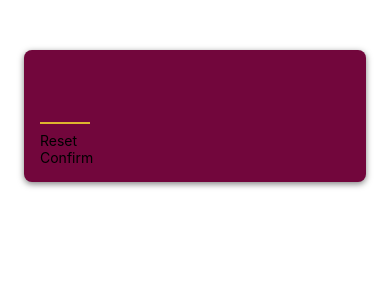
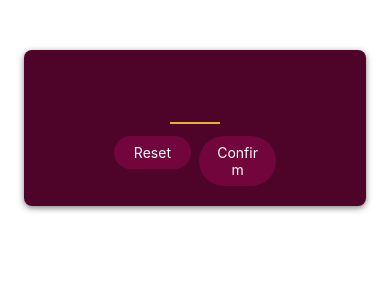
Before and after one commit to NikolayDimov/Guess_The_Num, a React Native app: screen / in a window 390 px wide. Shown: the top 300 px of the page. Built offline with nearby package versions, Linux system fonts and the light colour scheme.

Commit message:
PrimaryButton styles

```diff
--- a/components/PrimaryButton.js
+++ b/components/PrimaryButton.js
@@ -1,11 +1,45 @@
-import { View, Text } from 'react-native';
+import { View, Text, Pressable, StyleSheet } from 'react-native';
 
 function PrimaryButton({ children }) {
+    function pressHandler() {
+        console.log('Pressed');
+    }
+
     return (
-        <View>
-            <Text>{children}</Text>
+        <View style={style.buttonOuterContainer}>
+            <Pressable
+                style={({ pressed }) =>
+                    pressed
+                        ? [style.buttonInnerContainer, style.pressed]
+                        : style.buttonInnerContainer
+                }
+                onPress={pressHandler}
+                android_ripple={{ color: "#640233" }}>
+                <Text style={style.buttonText}>{children}</Text>
+            </Pressable>
         </View>
     );
 }
 
 export default PrimaryButton;
+
+const style = StyleSheet.create({
+    buttonOuterContainer: {
+        borderRadius: 28,
+        margin: 4,
+        overflow: 'hidden'
+    },
+    buttonInnerContainer: {
+        backgroundColor: '#72063c',
+        paddingVertical: 8,
+        paddingHorizontal: 16,
+        elevation: 2
+    },
+    buttonText: {
+        color: 'white',
+        textAlign: 'center'
+    },
+    pressed: {
+        opacity: 0.75
+    }
+});
--- a/screens/StartGameScreen.js
+++ b/screens/StartGameScreen.js
@@ -12,8 +12,14 @@
                 autoCapitalize="none"
                 autoCorrect={false}
             />
-            <PrimaryButton>Reset</PrimaryButton>
-            <PrimaryButton>Confirm</PrimaryButton>
+            <View style={styles.buttonsContainer}>
+                <View style={styles.buttonContainer}>
+                    <PrimaryButton>Reset</PrimaryButton>
+                </View>
+                <View style={styles.buttonContainer}>
+                    <PrimaryButton>Confirm</PrimaryButton>
+                </View>
+            </View>
         </View>
     );
 };
@@ -22,10 +28,12 @@
 
 const styles = StyleSheet.create({
     inutContainer: {
+        justifyContent: 'center',
+        alignItems: 'center',
         marginTop: 50,
         marginHorizontal: 24,
         padding: 16,
-        backgroundColor: '#72063c',
+        backgroundColor: '#4e0329',
         borderRadius: 8,
         elevation: 4, // shadow android
         shadowColor: 'black', // ios android
@@ -43,5 +51,11 @@
         marginVertical: 8,
         fontWeight: 'bold',
         textAlign: 'center'
+    },
+    buttonsContainer: {
+        flexDirection: 'row'
+    },
+    buttonContainer: {
+        flex: 1
     }
 });
```
